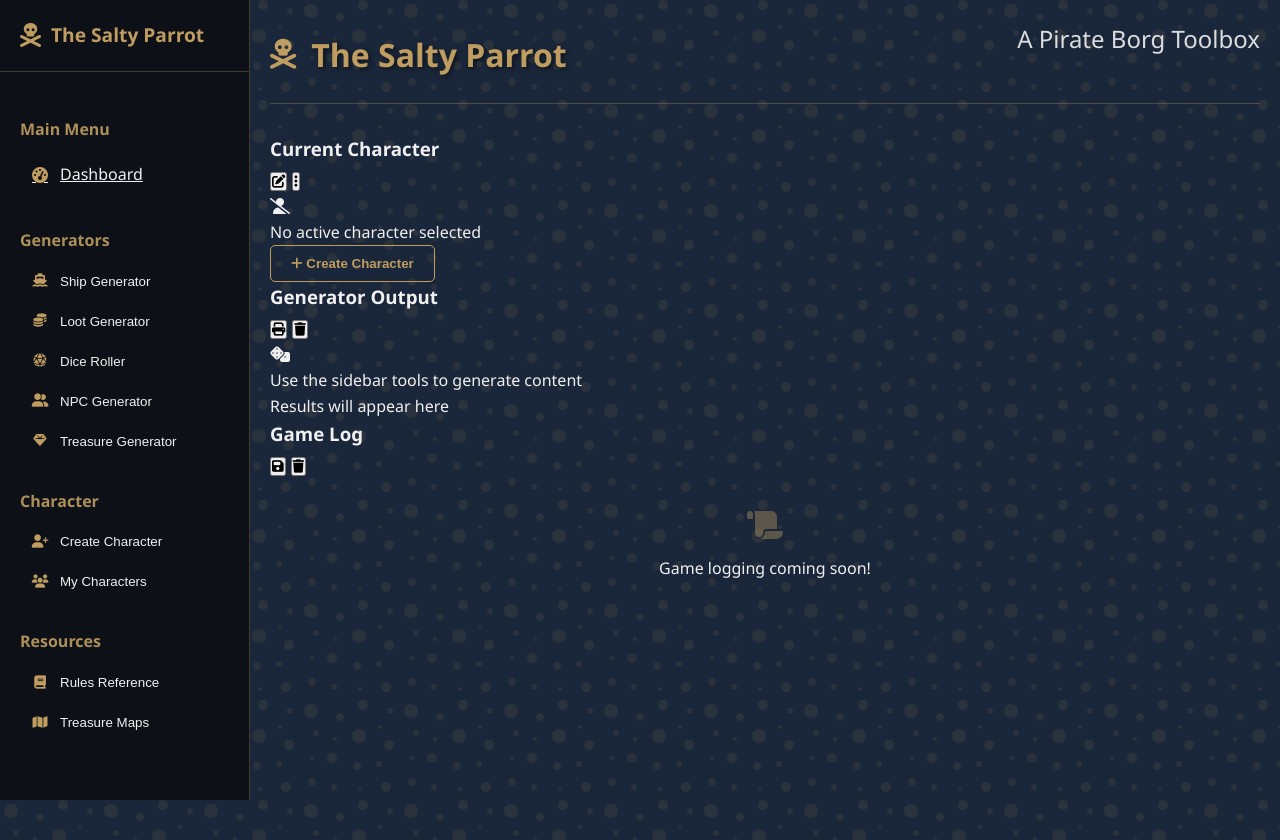
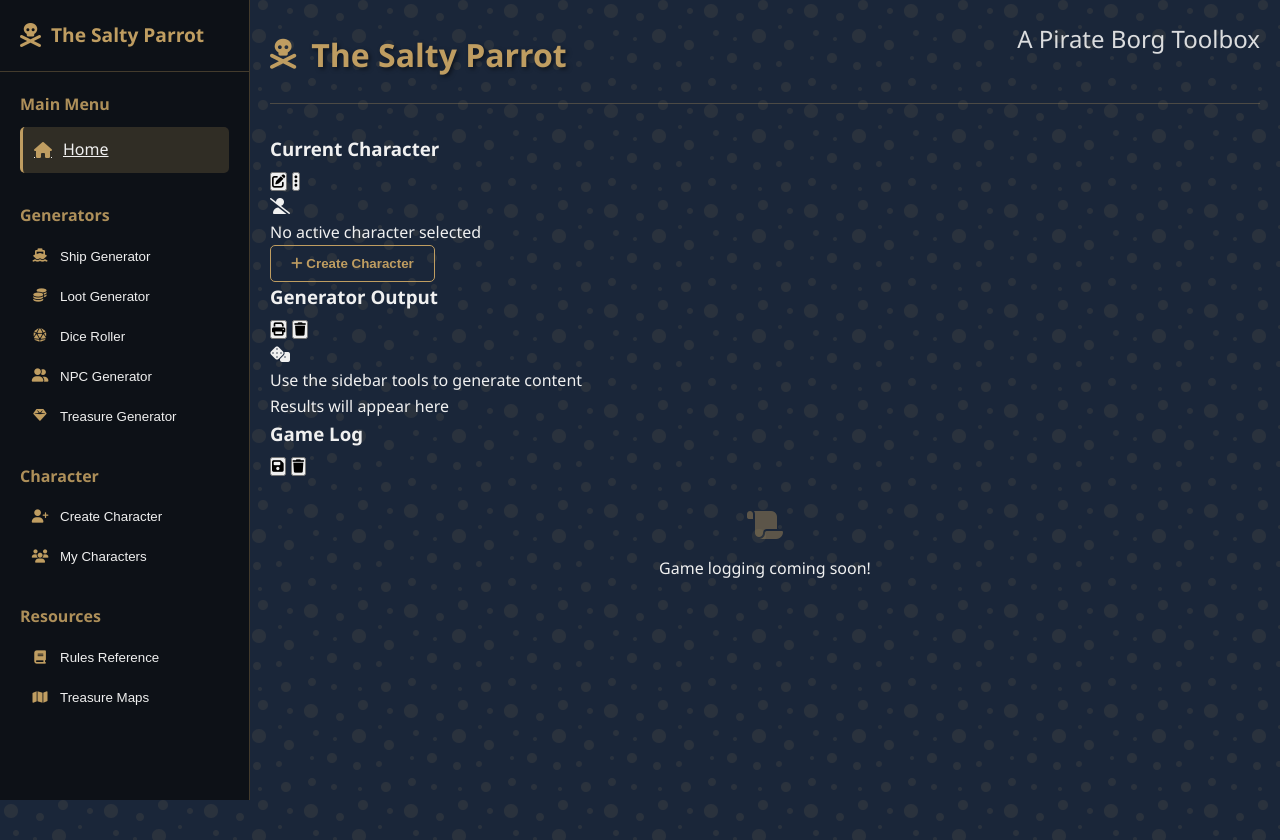
Before and after one commit to cyberjedi/TheSaltyParrot.com, a PHP site: page /index.php in a window 1280 px wide. Shown: the top 840 px of the page. Run offline with PHP 8.4, Linux system fonts and the light colour scheme.

Commit message:
Update sidebar.php

```diff
--- a/components/sidebar.php
+++ b/components/sidebar.php
@@ -1,4 +1,3 @@
-<!-- components/sidebar.php -->
 <?php
 // Determine the active page
 $current_page = basename($_SERVER['PHP_SELF'], '.php');
@@ -16,16 +15,11 @@ $base_path = getBasePath();
         <h2>The Salty Parrot</h2>
     </div>
 
-    <!-- Auth Section -->
-    <div id="auth-section" class="sidebar-section">
-        <!-- Login/user info will be dynamically inserted here by the auth script -->
-    </div>
-
     <!-- Navigation Links -->
     <div class="sidebar-section">
         <h3>Main Menu</h3>
-        <a href="<?php echo $base_path; ?>pages/dashboard.php" class="sidebar-btn <?php echo ($current_page == 'dashboard') ? 'active' : ''; ?>">
-            <i class="fas fa-tachometer-alt"></i> Dashboard
+        <a href="<?php echo $base_path; ?>index.php" class="sidebar-btn <?php echo ($current_page == 'index' || $current_page == 'dashboard') ? 'active' : ''; ?>">
+            <i class="fas fa-home"></i> Home
         </a>
     </div>
 
@@ -34,7 +28,7 @@ $base_path = getBasePath();
         <button id="ship-generator-btn" class="sidebar-btn">
             <i class="fas fa-ship"></i> Ship Generator
         </button>
-<button id="loot-generator-btn" class="sidebar-btn">
+        <button id="loot-generator-btn" class="sidebar-btn">
             <i class="fas fa-coins"></i> Loot Generator
         </button>
         <button id="dice-roller-btn" class="sidebar-btn">
@@ -72,17 +66,19 @@ $base_path = getBasePath();
 <script>
     // Add event listeners for sidebar generator buttons
     document.addEventListener('DOMContentLoaded', function() {
-        // Check if we're on the dashboard page where the window.Generators object exists
-        const isDashboard = window.location.pathname.includes('dashboard');
+        // Check if we're on the index/dashboard page where the window.Generators object exists
+        const isMainPage = window.location.pathname.endsWith('index.php') ||
+                         window.location.pathname.endsWith('/') ||
+                         window.location.pathname.endsWith('dashboard.php');
 
         // Ship Generator
         const shipGeneratorBtn = document.getElementById('ship-generator-btn');
         if (shipGeneratorBtn) {
             shipGeneratorBtn.addEventListener('click', function() {
-                if (isDashboard && window.Generators) {
+                if (isMainPage && window.Generators) {
                     window.Generators.generateShip();
                 } else {
-                    window.location.href = '<?php echo $base_path; ?>pages/dashboard.php?generator=ship';
+                    window.location.href = '<?php echo $base_path; ?>index.php?generator=ship';
                 }
             });
         }
@@ -91,10 +87,10 @@ $base_path = getBasePath();
         const lootGeneratorBtn = document.getElementById('loot-generator-btn');
         if (lootGeneratorBtn) {
             lootGeneratorBtn.addEventListener('click', function() {
-                if (isDashboard && window.Generators) {
+                if (isMainPage && window.Generators) {
                     window.Generators.generateLoot();
                 } else {
-                    window.location.href = '<?php echo $base_path; ?>pages/dashboard.php?generator=loot';
+                    window.location.href = '<?php echo $base_path; ?>index.php?generator=loot';
                 }
             });
         }
@@ -103,10 +99,10 @@ $base_path = getBasePath();
         const diceRollerBtn = document.getElementById('dice-roller-btn');
         if (diceRollerBtn) {
             diceRollerBtn.addEventListener('click', function() {
-                if (isDashboard && window.Generators) {
+                if (isMainPage && window.Generators) {
                     window.Generators.diceRoller();
                 } else {
-                    window.location.href = '<?php echo $base_path; ?>pages/dashboard.php?generator=dice';
+                    window.location.href = '<?php echo $base_path; ?>index.php?generator=dice';
                 }
             });
         }
@@ -115,10 +111,10 @@ $base_path = getBasePath();
         const npcGeneratorBtn = document.getElementById('npc-generator-btn');
         if (npcGeneratorBtn) {
             npcGeneratorBtn.addEventListener('click', function() {
-                if (isDashboard && window.Generators) {
+                if (isMainPage && window.Generators) {
                     window.Generators.npcGenerator();
                 } else {
-                    window.location.href = '<?php echo $base_path; ?>pages/dashboard.php?generator=npc';
+                    window.location.href = '<?php echo $base_path; ?>index.php?generator=npc';
                 }
             });
         }
@@ -127,10 +123,10 @@ $base_path = getBasePath();
         const treasureGeneratorBtn = document.getElementById('treasure-generator-btn');
         if (treasureGeneratorBtn) {
             treasureGeneratorBtn.addEventListener('click', function() {
-                if (isDashboard && window.Generators) {
+                if (isMainPage && window.Generators) {
                     window.Generators.treasureGenerator();
                 } else {
-                    window.location.href = '<?php echo $base_path; ?>pages/dashboard.php?generator=treasure';
+                    window.location.href = '<?php echo $base_path; ?>index.php?generator=treasure';
                 }
             });
         }
```
